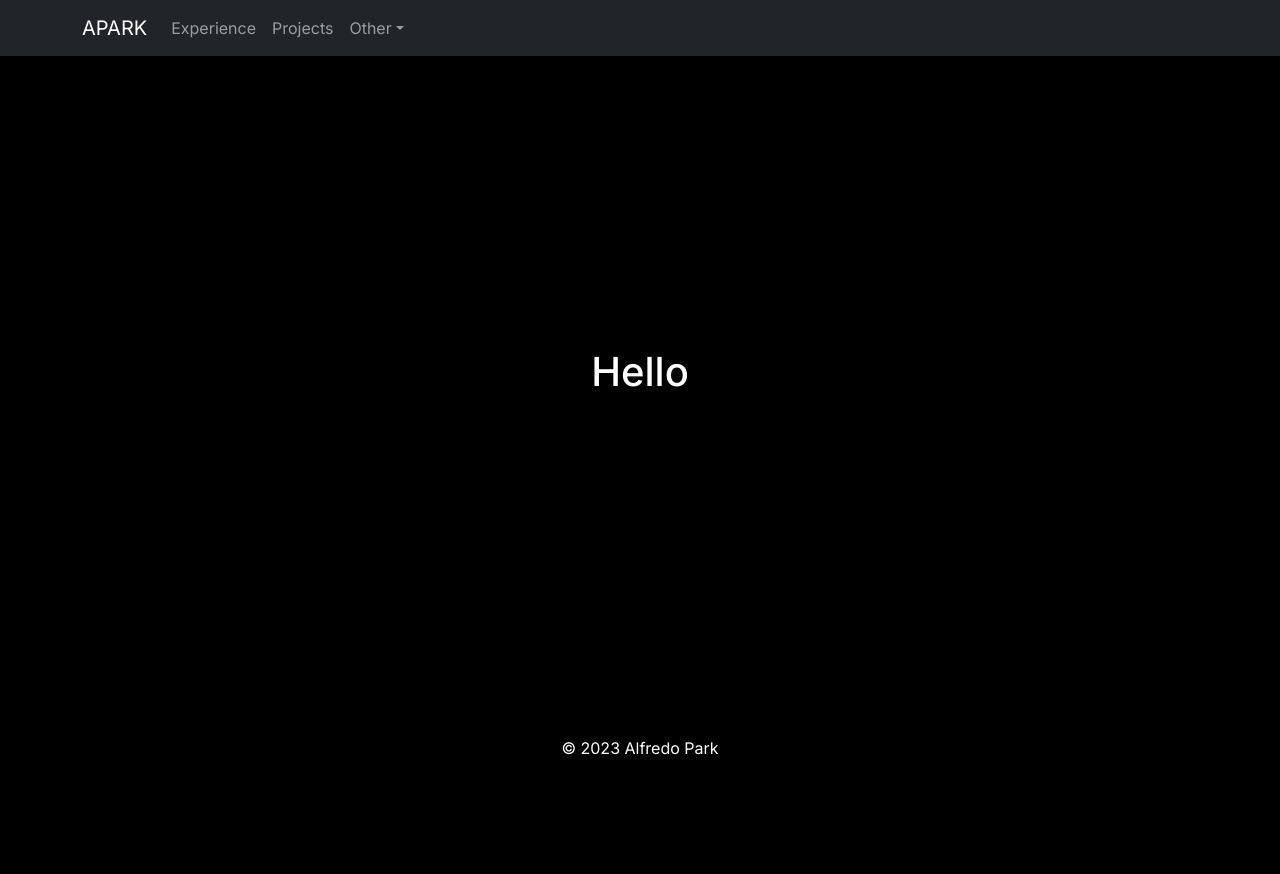
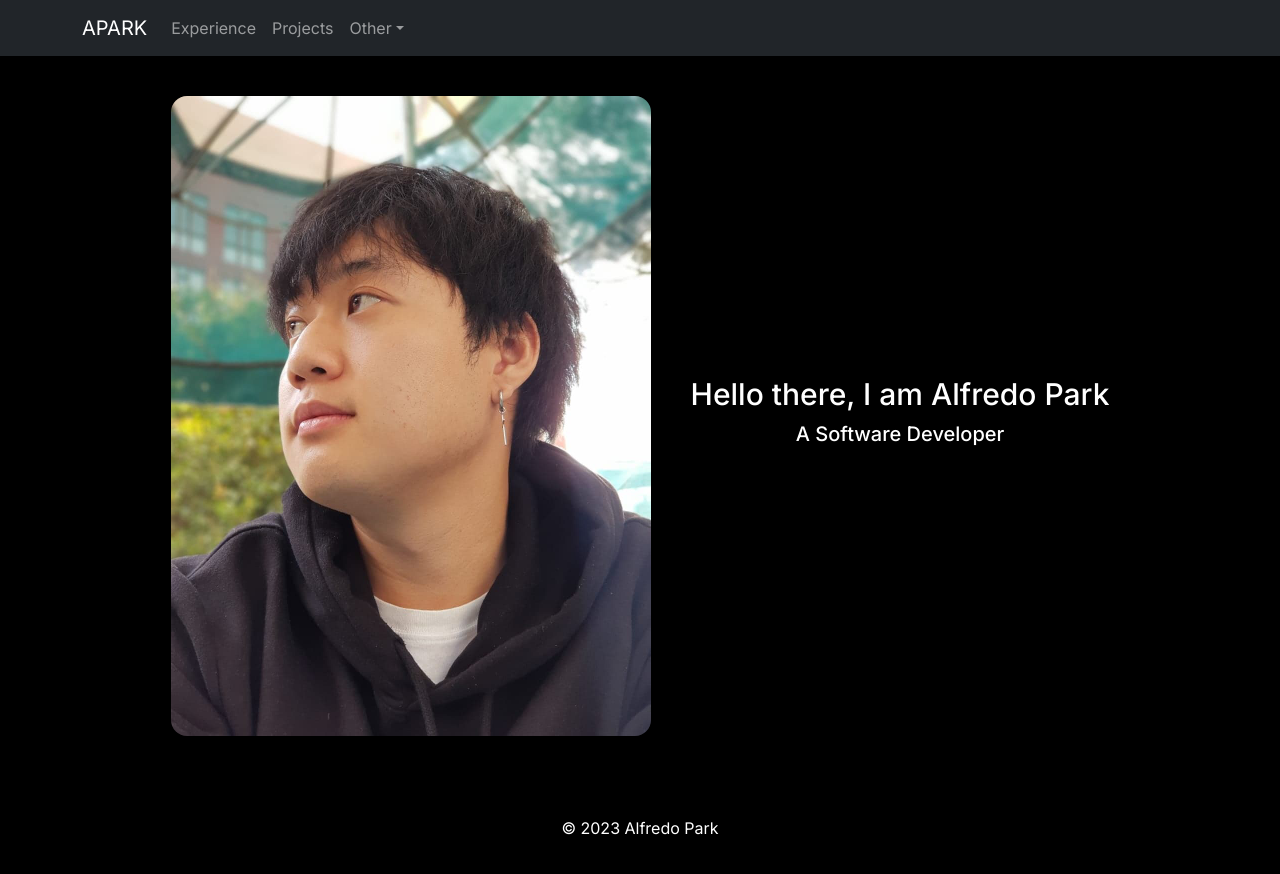
Before and after one commit to alfredoPark-48/apark_home, a Next.js app: page / in a window 1280 px wide. Shown: the top 874 px of the page. Before the commit the page ends 800 px from the top, so only its background shows below. Built offline with nearby package versions, Linux system fonts and the light colour scheme.

Commit message:
Added home page

```diff
--- a/src/app/page.tsx
+++ b/src/app/page.tsx
@@ -1,11 +1,23 @@
 import MainLayout from '@/components/layout/MainLayout'
+import Image from 'next/image'
+import AlfredoImage from '../assets/images/alfredo_park.jpg'
 
 export default function Home() {
 	return (
 		<MainLayout>
-			<div className='flex flex-col'>
-				<div className='flex justify-center'>
-					<h1>Hello</h1>
+			<div className='flex justify-center p-10 gap-10'>
+				<div>
+					<Image
+						src={AlfredoImage.src}
+						width={AlfredoImage.width / 2}
+						height={AlfredoImage.height / 2}
+						alt='Alfredo image'
+						className='rounded-2xl'
+					/>
+				</div>
+				<div className='flex flex-col text-center items-center justify-center'>
+					<h1 className='text-3xl mb-2'>Hello there, I am Alfredo Park</h1>
+					<h2 className='text-xl'>A Software Developer</h2>
 				</div>
 			</div>
 		</MainLayout>
```
